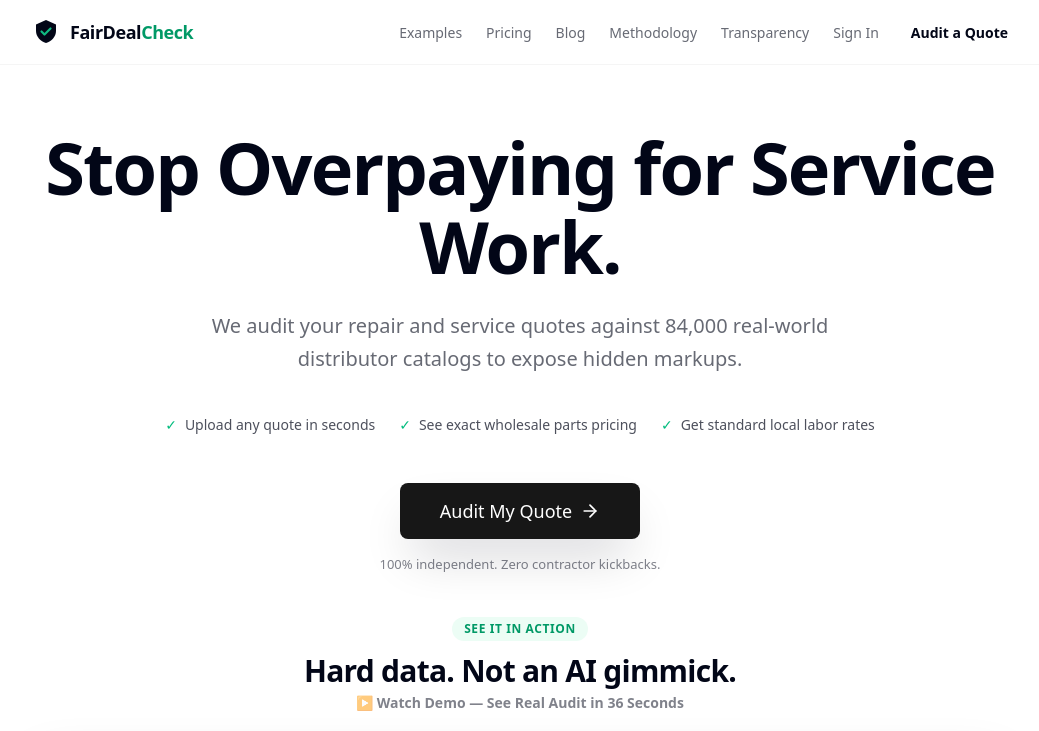
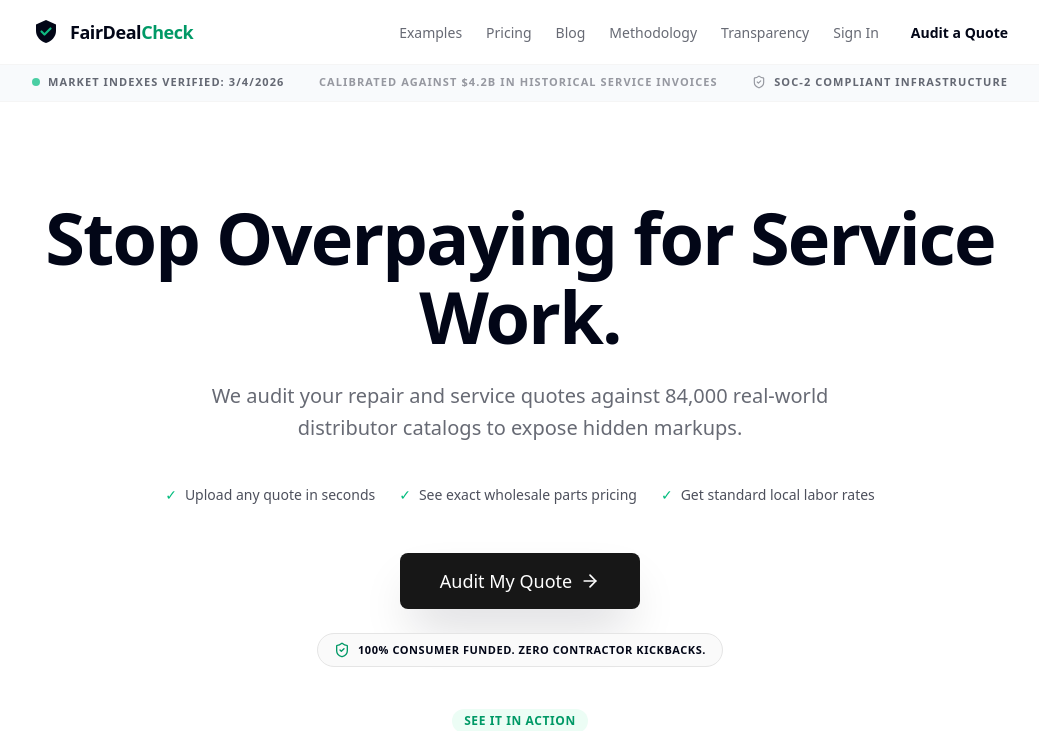
Before and after one commit to noutpelgrim/fairdealcheck, a Next.js app: page / in a window 1280 px wide. Shown: the top 731 px of the page, without its empty margins (120-1159 px from the left). Built offline with nearby package versions, Linux system fonts and the light colour scheme; no server answers.

Commit message:
Feature: Implement Authority and Trust UI modifications

```diff
--- a/src/app/page.tsx
+++ b/src/app/page.tsx
@@ -2,7 +2,7 @@
 
 import React, { useEffect, useState } from "react";
 import Link from "next/link";
-import { ArrowRight, ShieldCheck } from "lucide-react";
+import { ArrowRight, ShieldCheck, Lock, Server, Trash2 } from "lucide-react";
 import { Navbar } from "@/components/Navbar";
 import { Button } from "@/components/ui/Button";
 import { FairnessGauge } from "@/components/landing/FairnessGauge";
@@ -32,8 +32,25 @@ export default function Home() {
       <Navbar />
 
       <main>
+        {/* Live Integrity Ticker */}
+        <div className="w-full bg-slate-50 border-b border-neutral-100 py-2.5 mt-16 mt-0">
+          <div className="max-w-5xl mx-auto px-6 flex flex-col sm:flex-row items-center justify-between text-[10px] sm:text-[11px] font-bold text-navy/60 uppercase tracking-widest gap-2 sm:gap-0">
+            <div className="flex items-center gap-2">
+              <span className="w-2 h-2 rounded-full bg-emerald-500 animate-pulse"></span>
+              Market Indexes Verified: {new Date().toLocaleDateString()}
+            </div>
+            <div className="hidden sm:block text-navy/40">
+              Calibrated against $4.2B in historical service invoices
+            </div>
+            <div className="flex items-center gap-2">
+              <ShieldCheck className="w-3.5 h-3.5 text-navy/40" />
+              SOC-2 Compliant Infrastructure
+            </div>
+          </div>
+        </div>
+
         {/* Hero Section */}
-        <section className="pt-20 sm:pt-32 pb-16 sm:pb-20 px-6 max-w-5xl mx-auto text-center">
+        <section className="pt-16 sm:pt-24 pb-16 sm:pb-20 px-6 max-w-5xl mx-auto text-center">
           <h1 className="text-4xl sm:text-5xl md:text-7xl font-bold tracking-tight text-navy mb-6 leading-[1.1]">
             Stop Overpaying for Service Work.
           </h1>
@@ -60,9 +77,12 @@ export default function Home() {
                 <ArrowRight className="ml-2 w-5 h-5" />
               </Button>
             </Link>
-            <p className="text-[13px] font-medium text-navy/50">
-              100% independent. Zero contractor kickbacks.
-            </p>
+            <div className="flex items-center justify-center gap-2 bg-neutral-50 border border-neutral-200 py-2 px-4 rounded-full mt-2">
+              <ShieldCheck className="w-4 h-4 text-emerald-600" />
+              <p className="text-[11px] font-bold text-navy uppercase tracking-wider">
+                100% Consumer Funded. Zero Contractor Kickbacks.
+              </p>
+            </div>
           </div>
 
           {/* Demo — directly under CTA for above-the-fold placement */}
@@ -104,10 +124,13 @@ export default function Home() {
 
         {/* How It Works Section */}
         <section className="pb-16 sm:pb-24 px-6 max-w-5xl mx-auto">
-          <div className="text-center mb-16">
+          <div className="text-center mb-16 max-w-2xl mx-auto">
             <h2 className="text-4xl sm:text-5xl font-bold text-navy tracking-tight mb-4">
               Hard Data. Not Guesses.
             </h2>
+            <p className="text-navy/60 text-lg leading-relaxed">
+              We deploy algorithmic modeling against real-time regional labor indexes down to the 5-digit ZIP code. Our computations are consistently accurate within a <strong className="text-navy">+/- 4.2% regional variance.</strong>
+            </p>
           </div>
 
           <div className="grid grid-cols-1 md:grid-cols-3 gap-8">
@@ -181,19 +204,45 @@ export default function Home() {
         </Link>
       </div>
 
-      <footer className="py-12 border-t border-neutral-100 pb-24 sm:pb-12">
-        <div className="max-w-5xl mx-auto px-6 flex flex-col md:flex-row justify-between items-center space-y-4 md:space-y-0 text-sm text-neutral-400">
+      <footer className="pt-20 pb-24 sm:pb-12 bg-slate-50 border-t border-neutral-100 mt-20">
+        <div className="max-w-5xl mx-auto px-6 mb-16">
+          <div className="grid grid-cols-1 sm:grid-cols-3 gap-10">
+            <div className="flex flex-col items-center text-center">
+              <div className="w-12 h-12 bg-white rounded-full flex items-center justify-center shadow-sm border border-neutral-100 mb-4">
+                <Lock className="w-5 h-5 text-navy/60" />
+              </div>
+              <div className="text-[11px] font-bold text-navy uppercase tracking-wider mb-2">AES-256 Encryption</div>
+              <p className="text-[13px] text-navy/60 leading-relaxed max-w-[250px]">Bank-grade secure encryption applies to all uploaded documents and in-transit data APIs.</p>
+            </div>
+            <div className="flex flex-col items-center text-center">
+              <div className="w-12 h-12 bg-white rounded-full flex items-center justify-center shadow-sm border border-neutral-100 mb-4">
+                <Server className="w-5 h-5 text-navy/60" />
+              </div>
+              <div className="text-[11px] font-bold text-navy uppercase tracking-wider mb-2">SOC 2 Type II Audited</div>
+              <p className="text-[13px] text-navy/60 leading-relaxed max-w-[250px]">FairDealCheck is built exclusively upon independently audited and certified compliant infrastructure.</p>
+            </div>
+            <div className="flex flex-col items-center text-center">
+              <div className="w-12 h-12 bg-white rounded-full flex items-center justify-center shadow-sm border border-neutral-100 mb-4">
+                <Trash2 className="w-5 h-5 text-navy/60" />
+              </div>
+              <div className="text-[11px] font-bold text-navy uppercase tracking-wider mb-2">Auto-Deletion Policy</div>
+              <p className="text-[13px] text-navy/60 leading-relaxed max-w-[250px]">To protect your privacy, raw invoices and unredacted PII are permanently purged within 24 hours.</p>
+            </div>
+          </div>
+        </div>
+
+        <div className="max-w-5xl mx-auto px-6 flex flex-col md:flex-row justify-between items-center space-y-4 md:space-y-0 text-sm text-neutral-400 border-t border-neutral-200 pt-8">
           <div className="flex items-center space-x-2">
             <ShieldCheck className="h-5 w-5 opacity-40" />
-            <span className="font-semibold tracking-tight text-neutral-400 opacity-60">FairDeal</span>
+            <span className="font-semibold tracking-tight text-neutral-400 opacity-60">FairDealTechnologies</span>
           </div>
-          <div className="flex items-center space-x-8">
+          <div className="flex items-center space-x-8 font-medium">
             <Link href="/transparency" className="hover:text-navy transition-colors">Transparency</Link>
-            <Link href="/privacy" className="hover:text-navy transition-colors">Privacy</Link>
-            <Link href="/terms" className="hover:text-navy transition-colors">Terms</Link>
-            <Link href="/contact" className="hover:text-navy transition-colors">Contact</Link>
+            <Link href="/privacy" className="hover:text-navy transition-colors">Privacy Policy</Link>
+            <Link href="/terms" className="hover:text-navy transition-colors">Terms of Service</Link>
+            <Link href="/contact" className="hover:text-navy transition-colors">Press & Partnerships</Link>
           </div>
-          <p>© 2026 FairDeal Technologies Inc.</p>
+          <p>© {new Date().getFullYear()} FairDeal Technologies Inc.</p>
         </div>
       </footer>
     </div>
```
